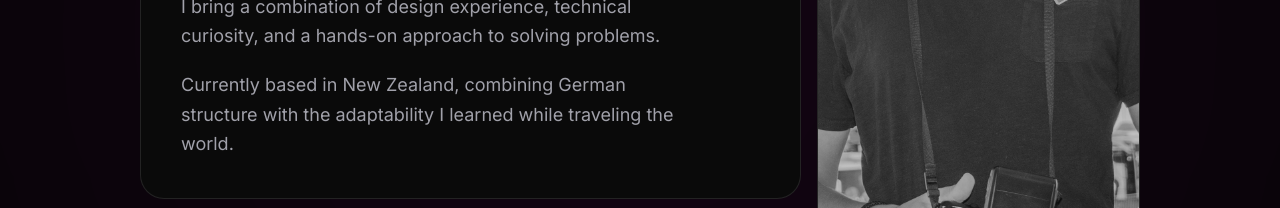
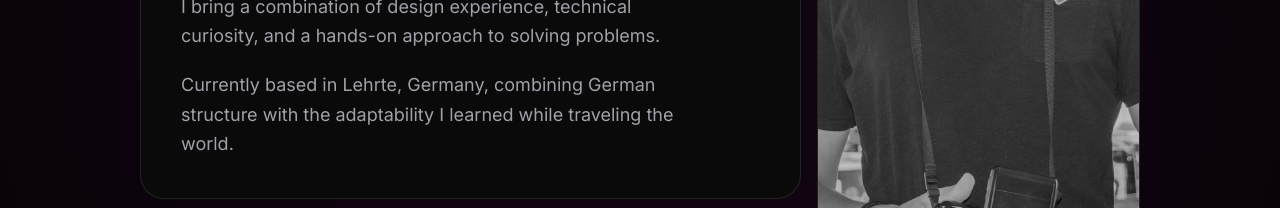
Before and after one commit to LevinKooss/levin-design-engineer, a React (Vite) app: page /about in a window 1280 px wide. Shown: the part 656-864 px from the top of the page. Built offline with nearby package versions, Linux system fonts and the light colour scheme.

Commit message:
fix: update About location to Lehrte, Germany

```diff
--- a/src/pages/About.tsx
+++ b/src/pages/About.tsx
@@ -81,7 +81,7 @@ export const About = () => {
                 <p>My background is in UX/UI design, where I learned to approach problems from the user's perspective.</p>
                 <p>Today, I'm studying Computer Science and expanding into software development, automation, and system integration. I work on practical projects that help me turn ideas into functioning solutions, using AI-assisted development tools as part of my workflow.</p>
                 <p>I bring a combination of design experience, technical curiosity, and a hands-on approach to solving problems.</p>
-                <p>Currently based in New Zealand, combining German structure with the adaptability I learned while traveling the world.</p>
+                <p>Currently based in Lehrte, Germany, combining German structure with the adaptability I learned while traveling the world.</p>
               </div>
             </div>
           </div>
```
